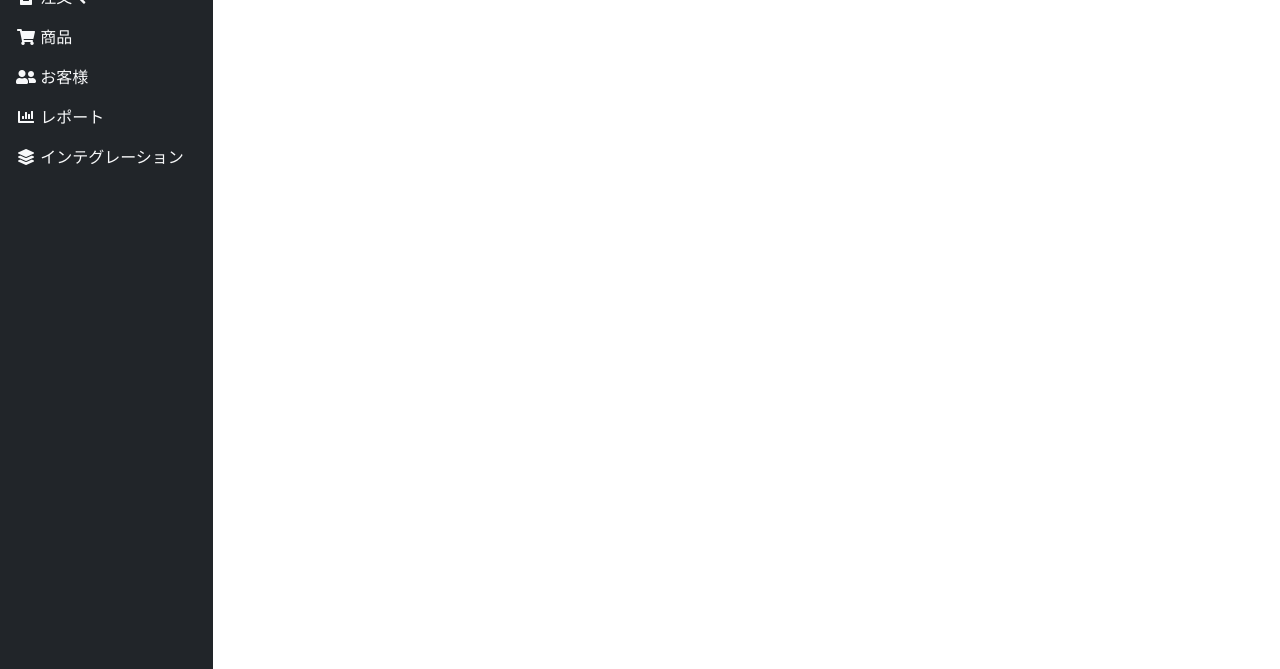
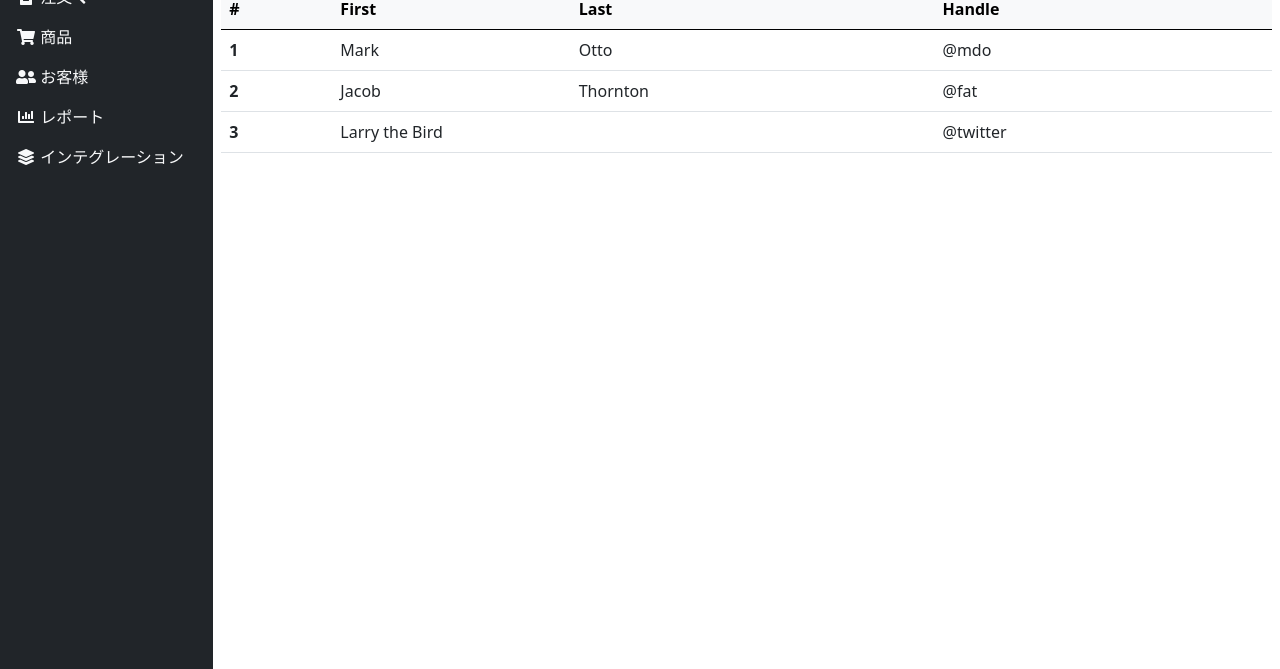
Before and after one commit to okonomi/bootstrap-v5-admin-template, a website built with Parcel: page index.html in a window 1280 px wide. Shown: the part 131-800 px from the top of the page. Built offline with nearby package versions, Linux system fonts and the light colour scheme.

Commit message:
feat: add heading and table

```diff
--- a/index.html
+++ b/index.html
@@ -68,6 +68,41 @@
             </ul>
           </div>
         </nav>
+        <div class="p-2">
+          <h1 class="fs-h1">
+            アイウエオ
+          </h1>
+
+          <table class="table">
+            <thead class="table-light">
+              <tr>
+                <th scope="col">#</th>
+                <th scope="col">First</th>
+                <th scope="col">Last</th>
+                <th scope="col">Handle</th>
+              </tr>
+            </thead>
+            <tbody>
+              <tr>
+                <th scope="row">1</th>
+                <td>Mark</td>
+                <td>Otto</td>
+                <td>@mdo</td>
+              </tr>
+              <tr>
+                <th scope="row">2</th>
+                <td>Jacob</td>
+                <td>Thornton</td>
+                <td>@fat</td>
+              </tr>
+              <tr>
+                <th scope="row">3</th>
+                <td colspan="2">Larry the Bird</td>
+                <td>@twitter</td>
+              </tr>
+            </tbody>
+          </table>
+        </div>
       </main>
     </div>
   </div>
```
